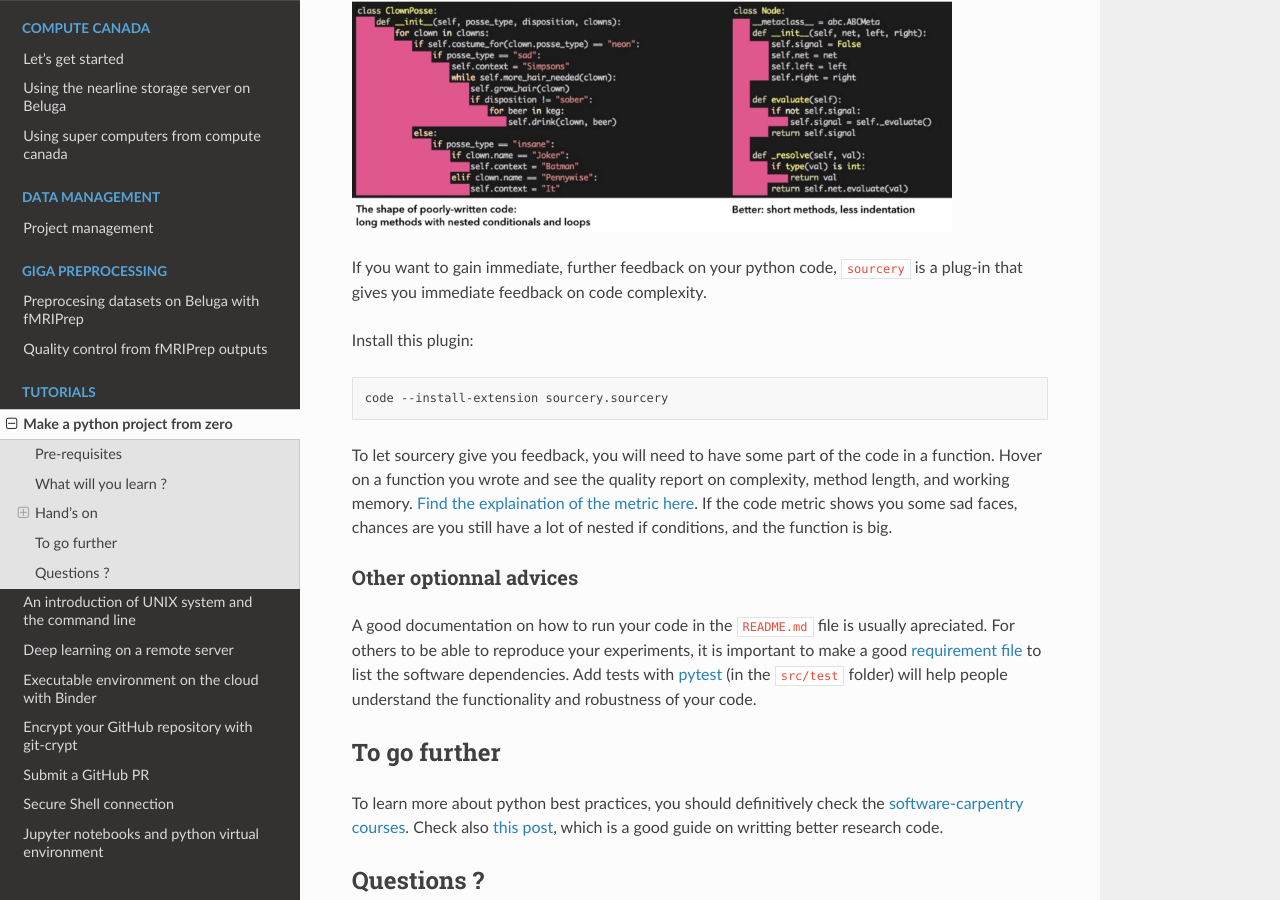
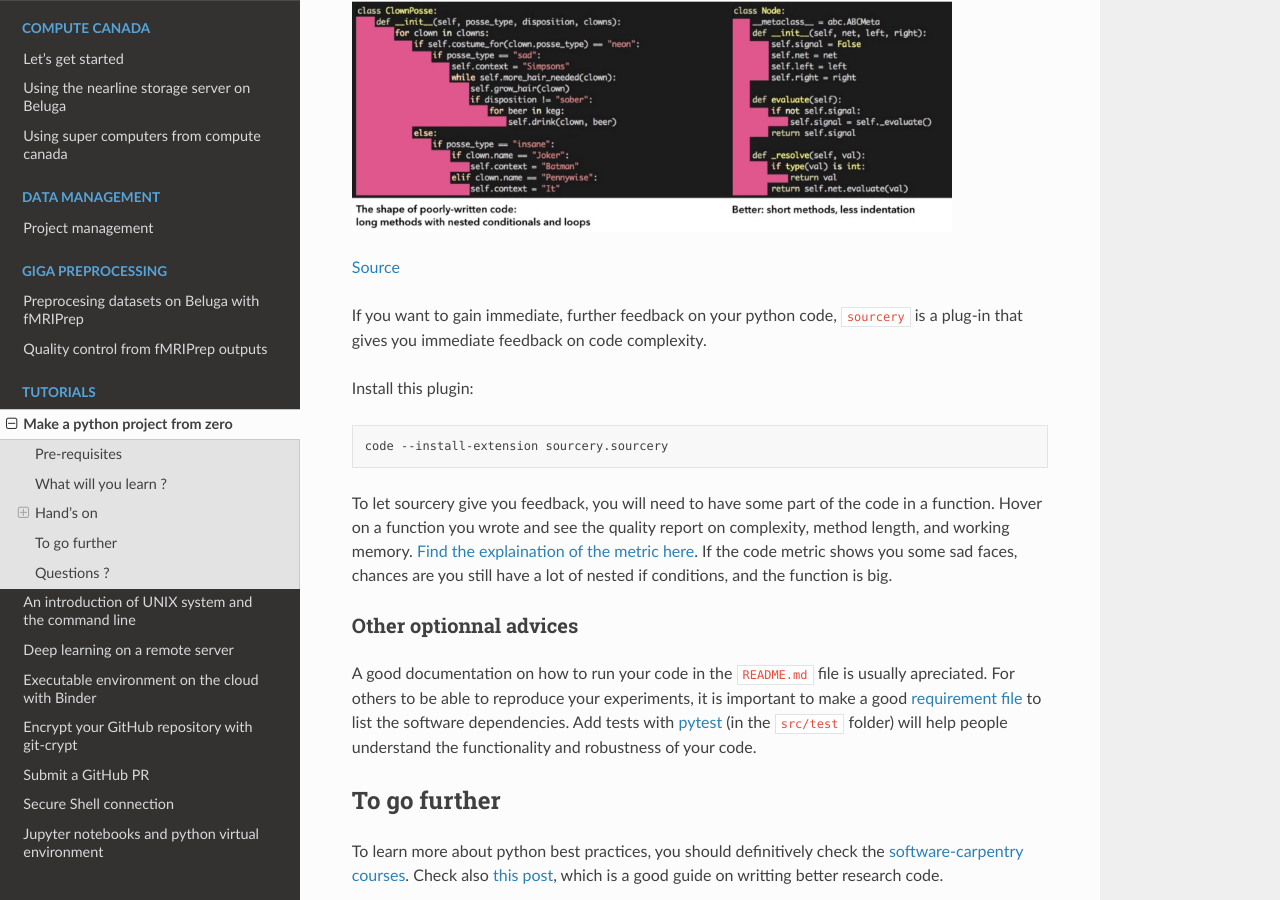
Before and after one commit to SIMEXP/lab-documentation, a Sphinx documentation site: the page built from source/tutorials/python.rst, in a window 1280 px wide and 900 px high, scrolled down 3857 px. Built offline with Sphinx 7.4.7 and the Read the Docs theme 2.0.0, drawn with Linux system fonts in a browser that asks for light colours.

Commit message:
Add reference to figure

```diff
--- a/source/tutorials/python.rst
+++ b/source/tutorials/python.rst
@@ -167,6 +167,7 @@ Practically speaking, you want to reduce the use of conditions and loops, and wr
 .. image:: img/squint-test.jpeg
     :width: 600px
 
+`Source <https://www.freecodecamp.org/news/how-i-helped-my-partner-learn-to-code-6e1d1953812f/>`_
 
 If you want to gain immediate, further feedback on your python code, ``sourcery`` is a plug-in that gives you immediate feedback on code complexity.
 
```
